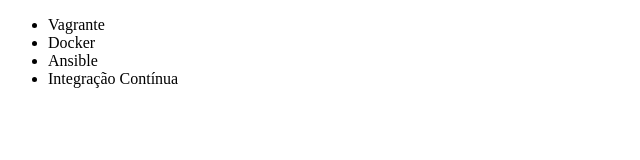
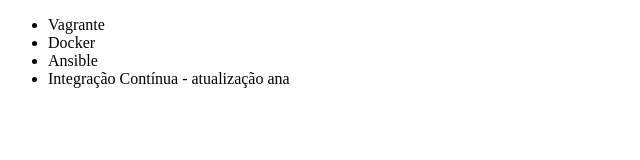
Before and after one commit to ktrink/alura, a plain HTML site: page index.html in a window 1280 px wide. Shown: the full height of the page, 0-640 px from the left. Drawn offline with Linux system fonts and the light colour scheme.

Commit message:
atualização ana

```diff
--- a/index.html
+++ b/index.html
@@ -9,7 +9,7 @@
             <li>Vagrante</li>
             <li>Docker</li>
             <li>Ansible</li>
-            <li>Integração Contínua</li>
+            <li>Integração Contínua - atualização ana</li>
         </ul>
     </body>
 </html>
```
